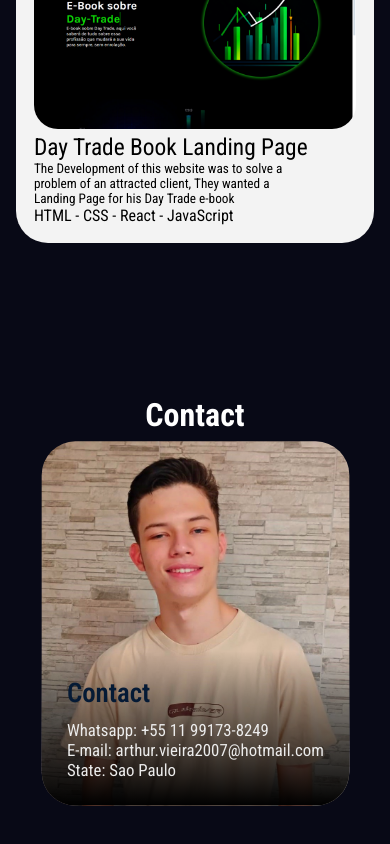
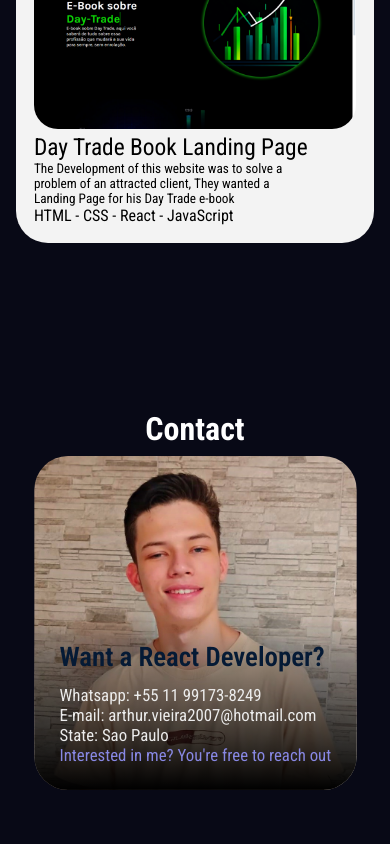
Before and after one commit to TuttaDaWeb/Protfolio-React, a React (Vite) app in the folder portfolio/: page / in a window 390 px wide. Shown: the part 2427-3271 px from the top of the page. Built offline with nearby package versions, Linux system fonts and the light colour scheme.

Commit message:
eighteenth commit

```diff
--- a/portfolio/src/components/contact/contact.css
+++ b/portfolio/src/components/contact/contact.css
@@ -13,7 +13,7 @@
     background-image: url(./../../assets/contact-picture.jpeg);
     background-size: cover;
     padding: 12.5rem 0rem 0;
-    max-height: min(50rem, 85%);
+    max-height: 40rem;
     border-radius: 2rem;
     overflow: hidden;
     transition: transform .6s ease;
@@ -52,7 +52,9 @@
 .phone, .e-mail, .federal-unit{
     color: rgb(236, 236, 236);
 }
-
+.message-short{
+    color: rgb(136, 136, 228);
+}
 @media(max-width: 884px){
     .card-content{
         transform: translateY(0);
@@ -63,5 +65,6 @@
     .card{
         transform: scale(1.05);
         margin-top: 1rem;
+        padding: 9.5rem 0 0;
     }
 }
--- a/portfolio/src/components/contact/contact.tsx
+++ b/portfolio/src/components/contact/contact.tsx
@@ -11,11 +11,12 @@ function Contact({refProp}: SectionProps){
             <h1>Contact</h1>
             <div className="card">
                 <div className="card-content">
-                    <div className="card-title">Contact</div>
+                    <div className="card-title">Want a React Developer?</div>
                     <div className="card-informations">
                         <div className="phone">Whatsapp: <span>+55 11 99173-8249</span></div>
                         <div className="e-mail">E-mail: arthur.vieira2007@hotmail.com</div>
                         <div className="federal-unit">State: Sao Paulo</div>
+                        <div className="message-short">Interested in me? You're free to reach out</div>
                     </div>
                 </div>
             </div>
```
